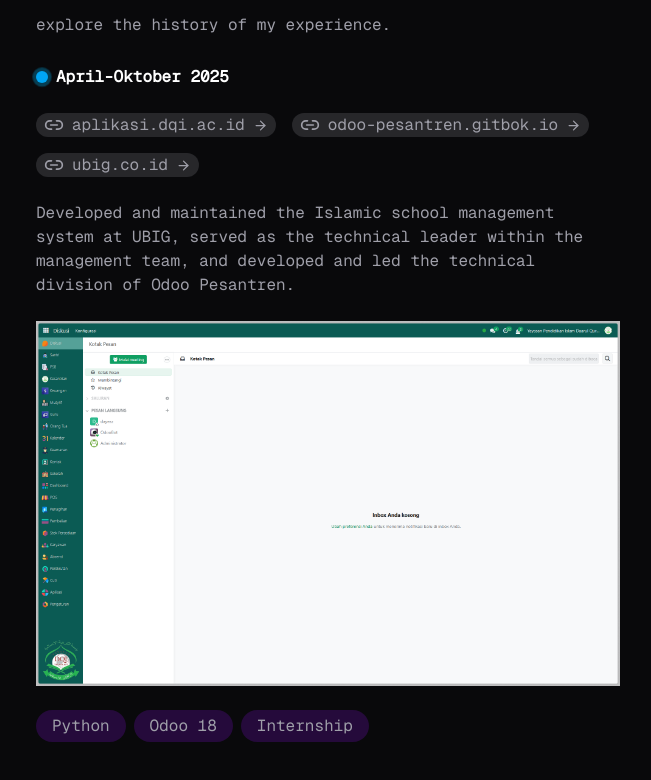
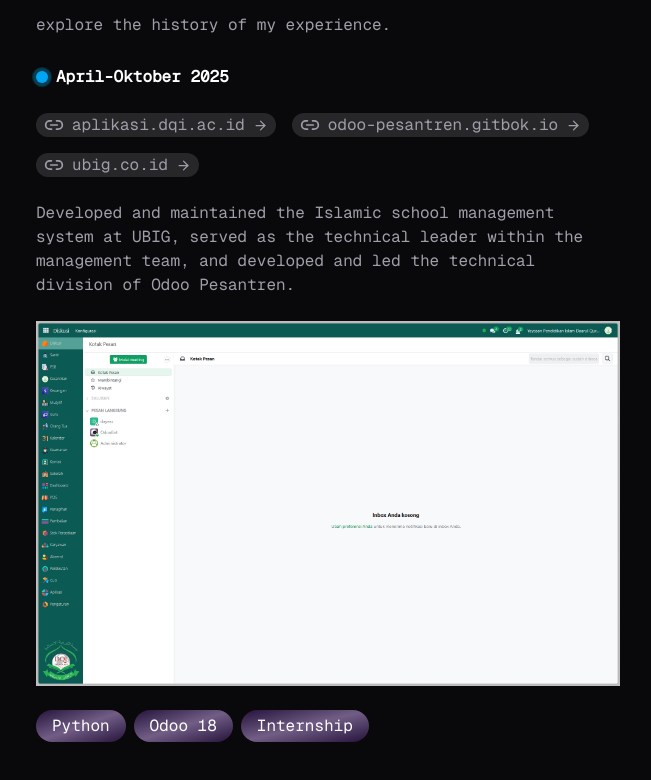
Before and after one commit to Fizora/faiz, a Next.js app: page / in a window 1280 px wide. Shown: the part 2683-3463 px from the top of the page, without its empty margins (428-1079 px from the left). Built offline with nearby package versions, Linux system fonts and the light colour scheme.

Commit message:
adjustment and update 1/09/25 v11

```diff
--- a/src/components/Badge.jsx
+++ b/src/components/Badge.jsx
@@ -1,7 +1,9 @@
 export default function Badge({ children }) {
   return (
     <>
-      <div className="bg-purple-600/20 px-4 py-1  rounded-full">{children}</div>
+      <div className="from-purple-600/20 via-purple-300/50 to-purple-600/20 bg-gradient-to-br px-4 py-1 text-white  rounded-full">
+        {children}
+      </div>
     </>
   );
 }
```
